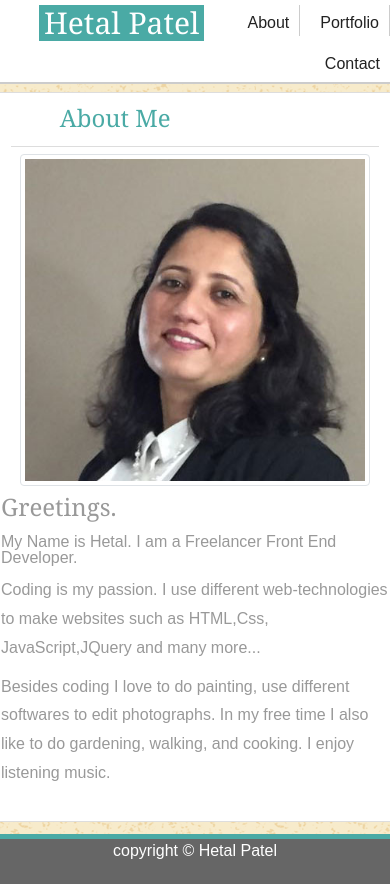
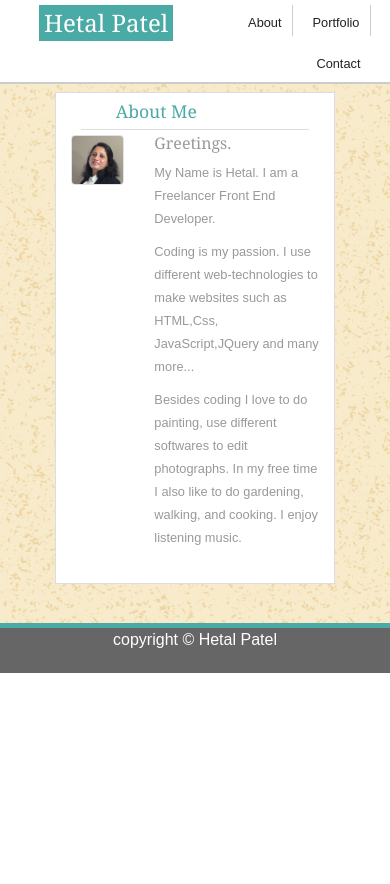
Before and after one commit to HET1905/Bootstrap-Portfolio, a plain HTML site: page index.html in a window 390 px wide. After the commit the page ends 844 px from the top, so only its background shows below. Drawn offline with nearby package versions, Linux system fonts and the light colour scheme.

Commit message:
media query added for index page

```diff
--- a/assets/css/style.css
+++ b/assets/css/style.css
@@ -9,6 +9,7 @@
 body {
     font-family: Arial, Helvetica, sans-serif;
     color: #999;
+    font-size: 1em;
     line-height: 1em;
 }
 
@@ -43,11 +44,14 @@ a:hover {
     padding: 2px 5px;
     color: #fff;
 }
-
+.nav{
+    margin-right:5%;
+}
 nav {
     background: #ffffff;
     border-bottom: 2px solid #ccc;
 }
+
 
 .navbar-brand {
     margin-left: 10%;
@@ -85,7 +89,7 @@ nav {
 
     /* height: 600px; */
     height: auto;
-    padding-bottom: 3%;
+    padding-bottom: 10%;
     background: #ccc url("../images/background.png") repeat;
 }
 
@@ -133,6 +137,51 @@ footer {
     background: #666666;
     border-top: 5px solid #4aaaa5;
 }
+
+/* --------------------Media Query------------------------ */
+/* ---------------Appled on devices smaller than 768px ----------- */
+@media only screen and (max-width: 768px)  {
+    p{
+        font-size: 0.8em;
+    }
+    h1{
+        font-size: 1.2em;
+    }
+    .divAboutMe h2{
+        font-size: 1.1em;
+    }
+    .nav-item a{
+        font-size: 0.8em;
+    }
+    .aboutMeRow{
+        padding-bottom: 10px;
+    }
+    #aboutMeArticle h3{
+        font-size: 1em;
+    }
+    .col-md-2{
+        width: 16.66%;
+    }
+    .col-md-3{
+        width: 30%;
+    }
+    .col-md-3 img{
+        width: 100%;
+        padding:0px 0px;
+    }
+    .col-md-8{
+        width: 66.66%;;
+    }
+    .col-md-9{
+        width: 70%;
+    }
+}
+
+
+
+
+
+
 
 /* ------------------------Contact Styling---------------------------------------- */
 label {
--- a/index.html
+++ b/index.html
@@ -61,9 +61,8 @@
                         </div>
                         <div class="col-md-9">
                             <article id="aboutMeArticle">
-
+                                <h3>Greetings.</h3>
                                 <p>
-                                    <h3>Greetings.</h3>
                                     My Name is Hetal. I am a Freelancer Front End Developer.
                                 </p>
                                 <p>
```
